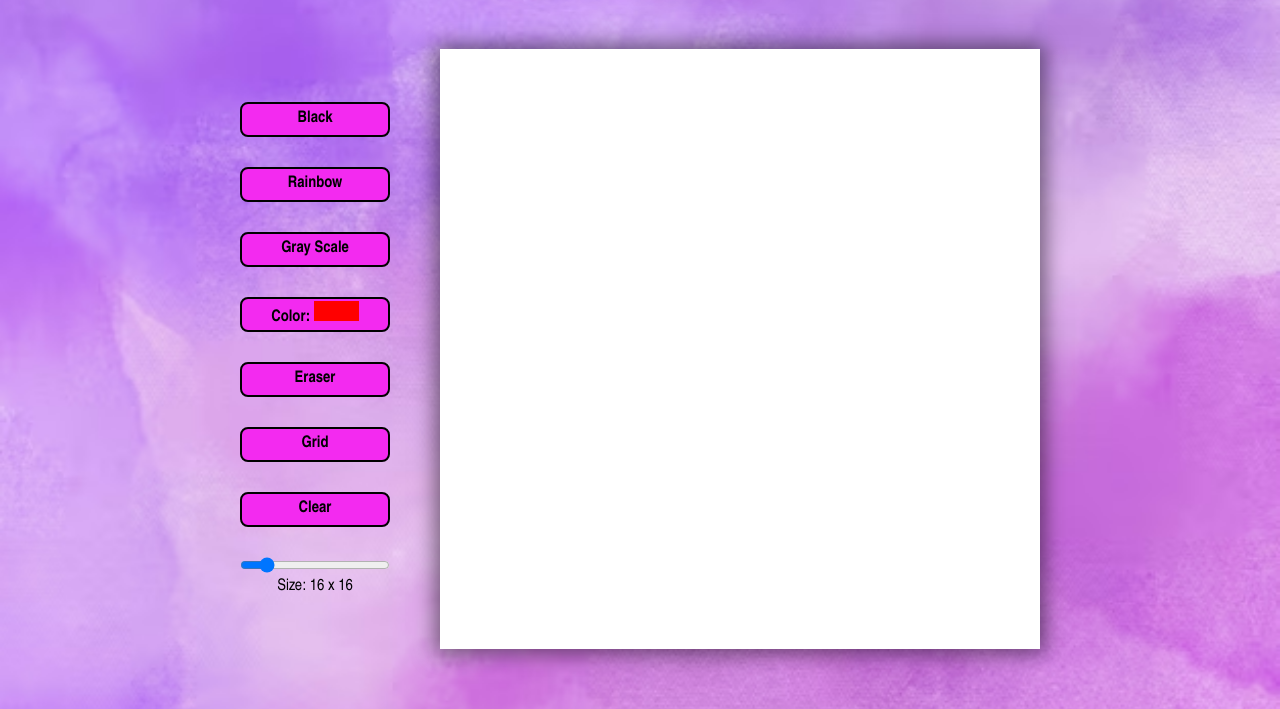
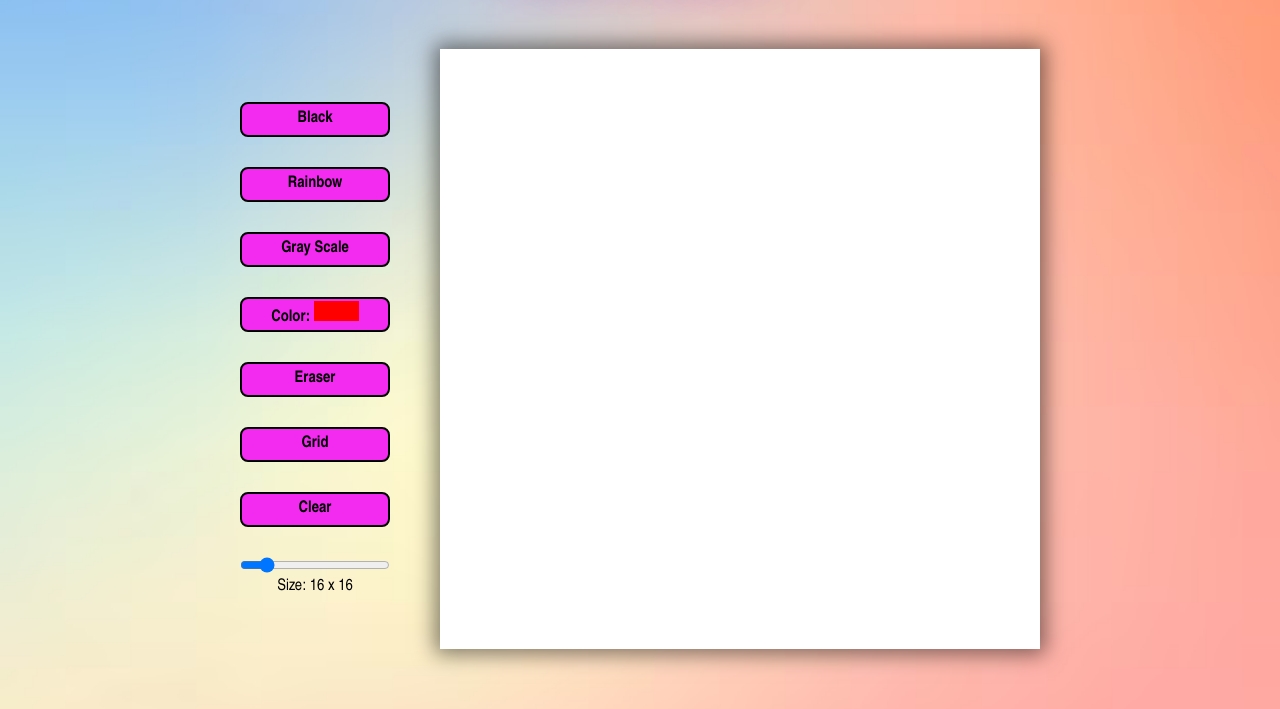
Before and after one commit to I0ANA24/Etch-a-Sketch, a plain HTML site: page index.html in a window 1280 px wide. Shown: the part 91-800 px from the top of the page. Drawn offline with Linux system fonts and the light colour scheme.

Commit message:
background commit

```diff
--- a/style.css
+++ b/style.css
@@ -11,7 +11,7 @@ body {
     flex-direction: column;
     justify-content: space-between;
     align-items: center;
-    background-image: url(background.avif);
+    background-image: url("bg.avif");
     background-size: cover;
     background-repeat: no-repeat;
     background-position: center center;
```
Also changed, not shown: background.avif (deleted), bg.avif (added).
